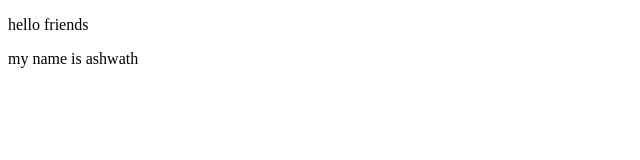
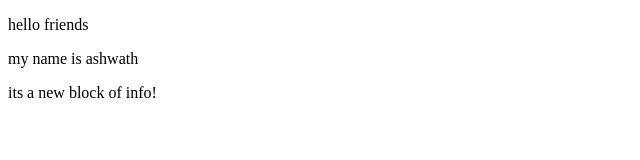
Before and after one commit to ashwathniranjh/git1, a plain HTML site: page index.html in a window 1280 px wide. Shown: the whole page, without its empty margins (0-640 px from the left). Drawn offline with Linux system fonts and the light colour scheme.

Commit message:
added a new block of info

```diff
--- a/index.html
+++ b/index.html
@@ -8,5 +8,10 @@
 <body>
     <p>hello friends</p>
     <p>my name is ashwath</p>
+    <div>
+        <p>
+            its a new block of info!
+        </p>
+    </div>
 </body>
 </html>
```
